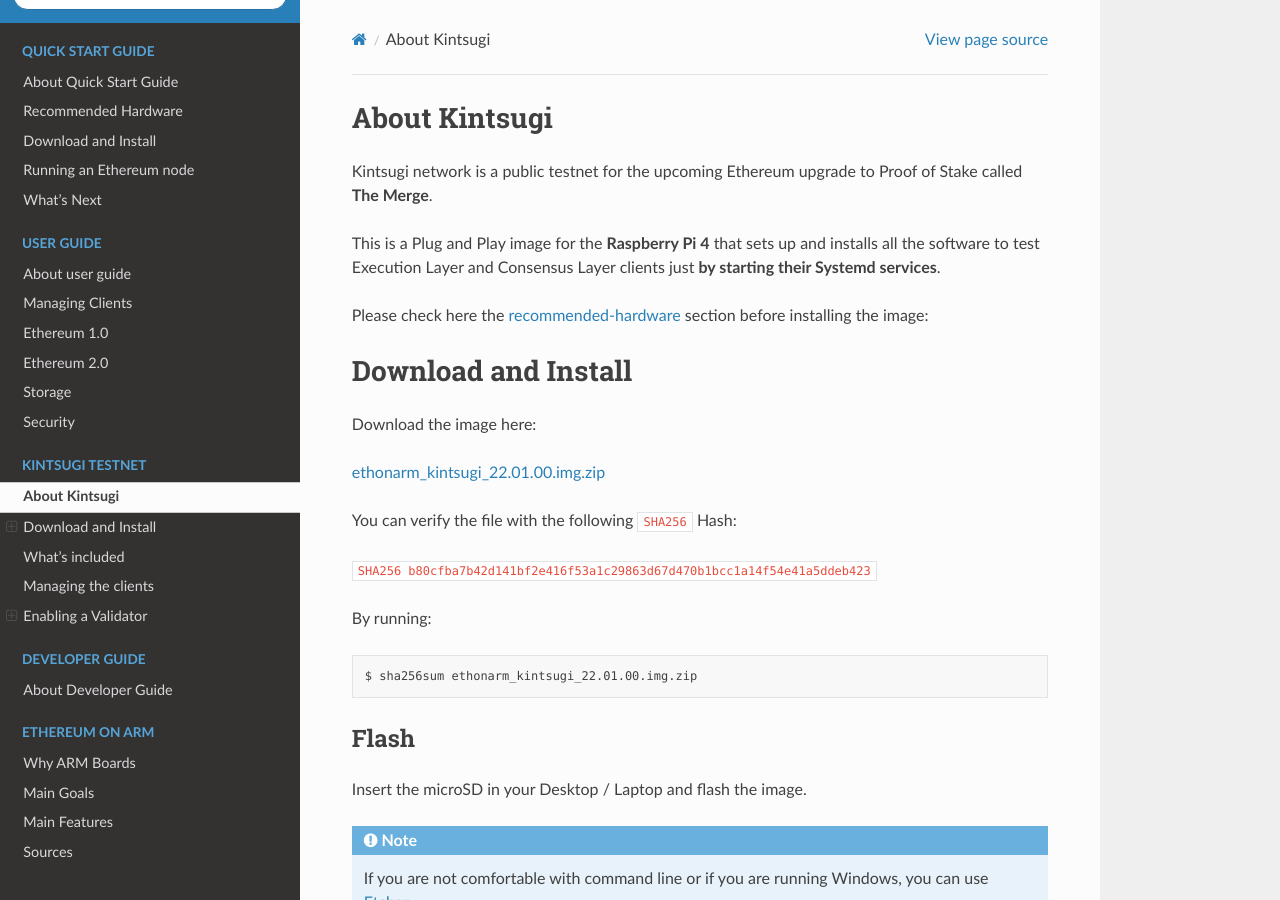
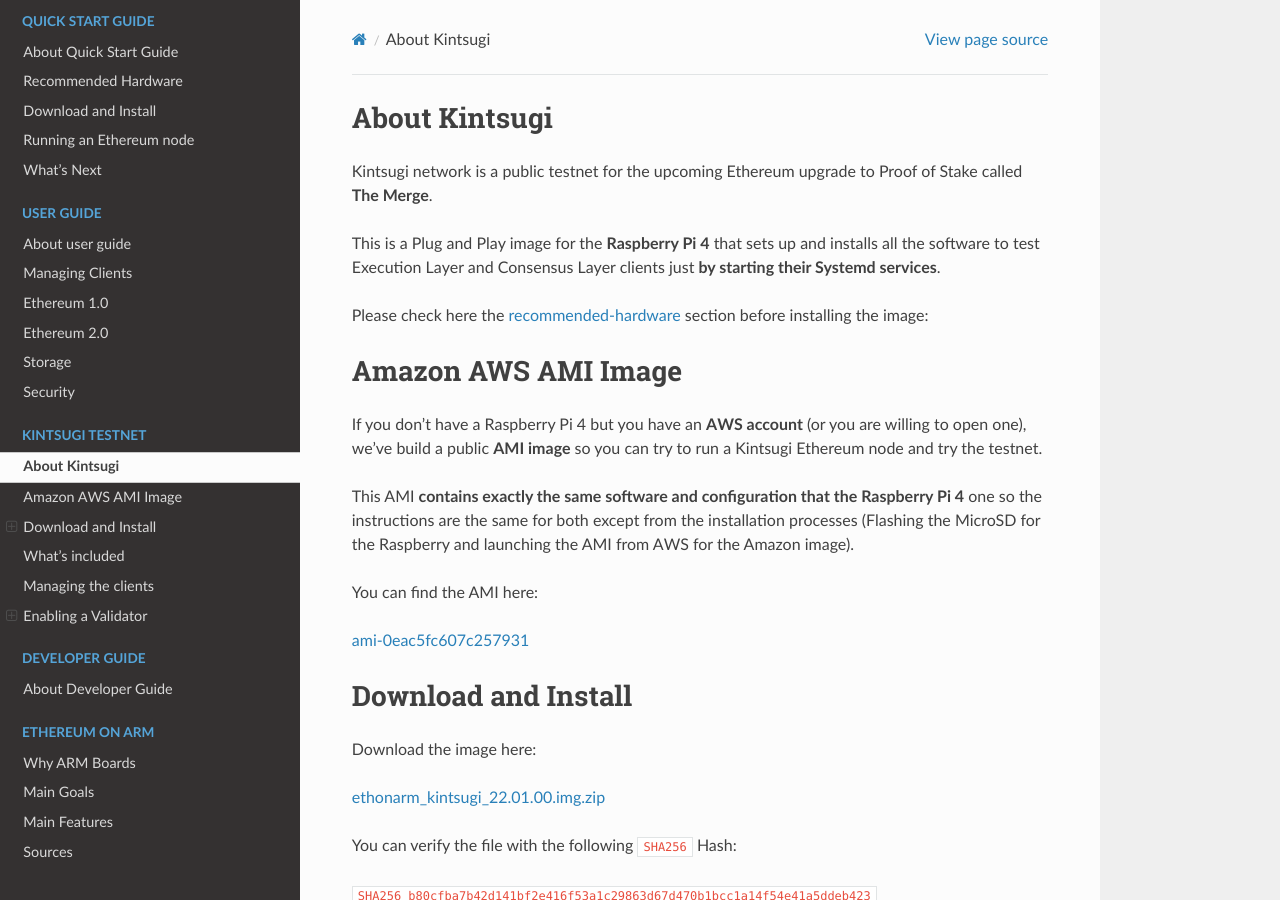
Before and after one commit to EOA-Blockchain-Labs/ethereumonarm, a Sphinx documentation site: the page built from docs/kintsugi/kintsugi-testnet.rst, in a window 1280 px wide and 900 px high. Built offline with Sphinx 7.4.7 and the Read the Docs theme 2.0.0, drawn with Linux system fonts in a browser that asks for light colours; some of the changed text lies outside the part shown.

Commit message:
Added AWS AMI

```diff
--- a/docs/kintsugi/kintsugi-testnet.rst
+++ b/docs/kintsugi/kintsugi-testnet.rst
@@ -11,6 +11,22 @@
 Please check here the `recommended-hardware`_ section before installing the image:
 
 .. _recommended-hardware: https://ethereum-on-arm-documentation.readthedocs.io/en/latest/quick-guide/recommended-hardware.html
+
+Amazon AWS AMI Image
+====================
+
+If you don't have a Raspberry Pi 4 but you have an **AWS account** (or you are willing to open one),
+we've build a public **AMI image** so you can try to run a Kintsugi Ethereum node and try the testnet.
+
+This AMI **contains exactly the same software and configuration that the Raspberry Pi 4** one so the
+instructions are the same for both except from the installation processes (Flashing the MicroSD for
+the Raspberry and launching the AMI from AWS for the Amazon image).
+
+You can find the AMI here:
+
+`ami-0eac5fc607c257931`_
+
+.. _ami-0eac5fc607c257931: https://eu-west-1.console.aws.amazon.com/ec2/v2/home?region=eu-west-1#ImageDetails:imageId=ami-0eac5fc607c257931
 
 Download and Install
 ====================
```
Also changed, not shown: other parts of docs/kintsugi/kintsugi-testnet.rst (+3 -3 lines).
